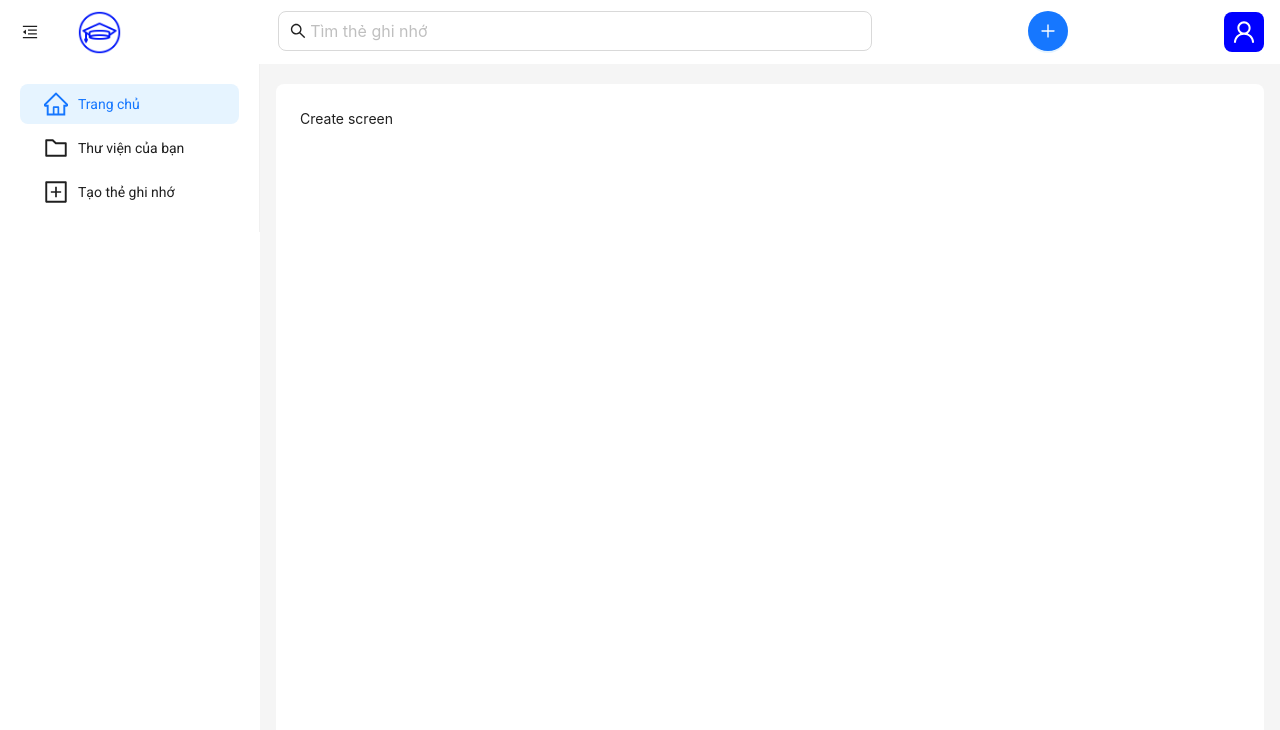
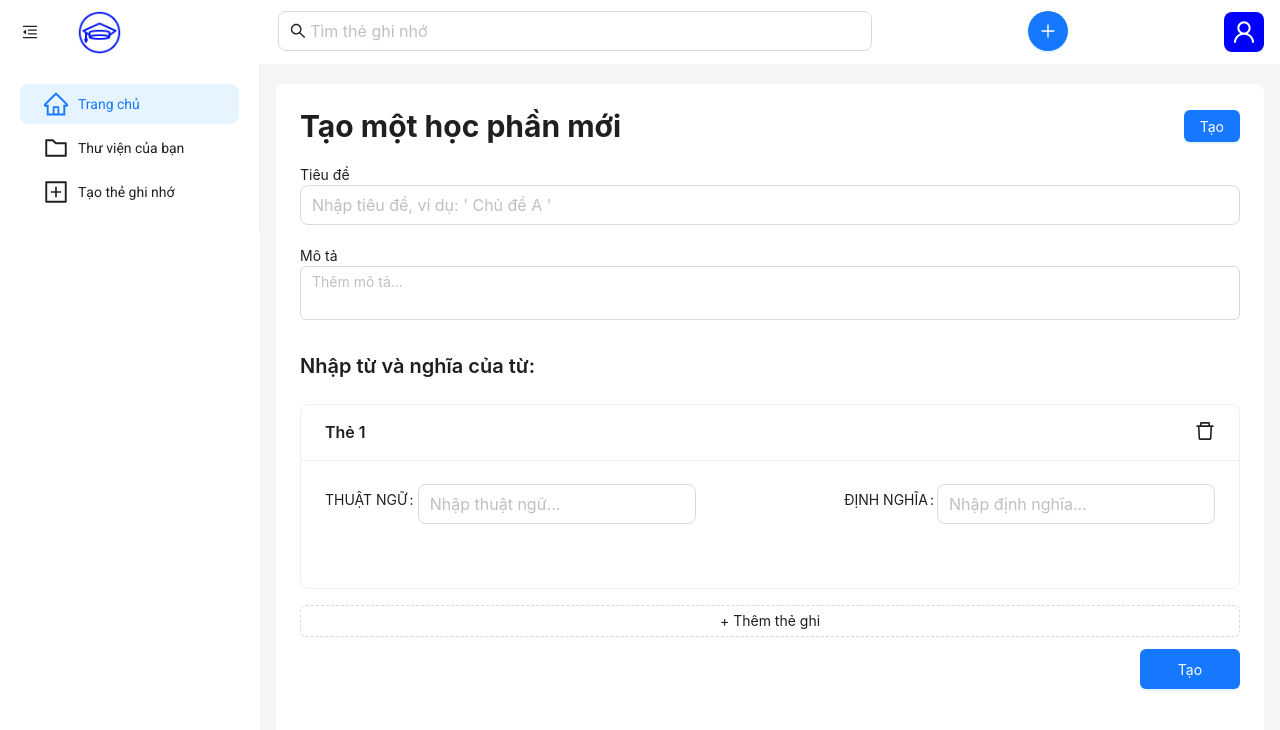
Before and after one commit to K1ethoang/FE_Learn-Vocabulary_KDP, a React (Vite) app: page /create-set in a window 1280 px wide. Shown: the top 730 px of the page. Built offline with nearby package versions, Linux system fonts and the light colour scheme.

Commit message:
create AddTermsScreen

```diff
--- a/package.json
+++ b/package.json
@@ -11,6 +11,8 @@
   },
   "dependencies": {
     "@ant-design/icons": "^5.5.1",
+    "@emotion/react": "^11.13.3",
+    "@emotion/styled": "^11.13.0",
     "antd": "^5.21.3",
     "react": "^18.3.1",
     "react-dom": "^18.3.1",
--- a/src/components/screens/CreateTermsScreen.jsx
+++ b/src/components/screens/CreateTermsScreen.jsx
@@ -1,9 +1,101 @@
 import React from 'react'
+import {  DeleteOutlined } from '@ant-design/icons';
+import { Button, Input, Card, Form} from 'antd';
+
+const { TextArea } = Input;
 
 const CreateTermsScreen = () => {
+  const [form] = Form.useForm();
   return (
     <div>
-        Create screen
+        <div className='w-full h-18 flex justify-between items-center'>
+          <p className='font-bold text-3xl'>Tạo một học phần mới</p>
+          <div>
+            <Button type='primary'>Tạo</Button>
+          </div>
+        </div>
+
+        <div className='mt-5'>
+          <span>Tiêu đề</span>
+          <Input activeBg='#f7f6f5c2'  size='large' placeholder="Nhập tiêu đề, ví dụ: ' Chủ đề A ' " />
+        </div>
+        <div className='mt-5 mb-8'>
+          <span>Mô tả</span>
+          <TextArea
+            placeholder="Thêm mô tả..."
+            autoSize={{ minRows: 2, maxRows: 6 }}
+          />
+        </div>
+
+        <span className='font-semibold text-xl'>Nhập từ và nghĩa của từ:</span>
+
+        <div className='mt-6'>
+          <Form
+            labelCol={{ span: 6 }}
+            wrapperCol={{ span: 18 }}
+            form={form}
+            name="dynamic_form_complex"
+            style={{ maxWidth: '100%'}}
+            autoComplete="off"
+            initialValues={{ items: [{}] }}
+          >
+            <Form.List name="items">
+              {(fields, { add, remove }) => (
+                <div style={{ display: 'flex', rowGap: 16, flexDirection: 'column' }}>
+                  {fields.map((field) => (
+                    <Card
+
+                      hoverable
+                      size="default"
+                      title={`Thẻ ${field.name + 1}`}
+                      key={field.key}
+                      extra={
+                        <DeleteOutlined
+                          style={{fontSize:20}}
+                          onClick={() => {
+                            remove(field.name);
+                          }}
+                        />
+                      }
+                    >
+
+                      <div className='flex h-20 items-center justify-between'>
+                        <Form.Item label="THUẬT NGỮ"  labelAlign='left' name={[field.name, 'word']} className='h-full w-5/12  m-0' >
+                          <Input size='large' allowClear placeholder='Nhập thuật ngữ...'/>
+                        </Form.Item>
+                        <Form.Item label="ĐỊNH NGHĨA" labelAlign='left'  name={[field.name, 'define']} className='h-full w-5/12 m-0'>
+                          <Input size='large' allowClear placeholder='Nhập định nghĩa...'/>
+                        </Form.Item>
+                      </div>
+
+
+
+
+                    </Card>
+
+
+                  ))}
+
+                  <Button type="dashed" onClick={() => add()} block>
+                    + Thêm thẻ ghi
+                  </Button>
+                </div>
+              )}
+            </Form.List>
+
+              {/* <Form.Item noStyle shouldUpdate>
+        {() => (
+          <Typography>
+            <pre>{JSON.stringify(form.getFieldsValue(), null, 2)}</pre>
+          </Typography>
+        )}
+      </Form.Item> */}
+          </Form>
+        </div>
+
+        <div className='w-full mt-3 flex justify-end'>
+            <Button style={{width:100, height:40}} type='primary'>Tạo</Button>
+          </div>
     </div>
   )
 }
```
Also changed, not shown: 1 other file (tests, documents, lock files or other folders).
